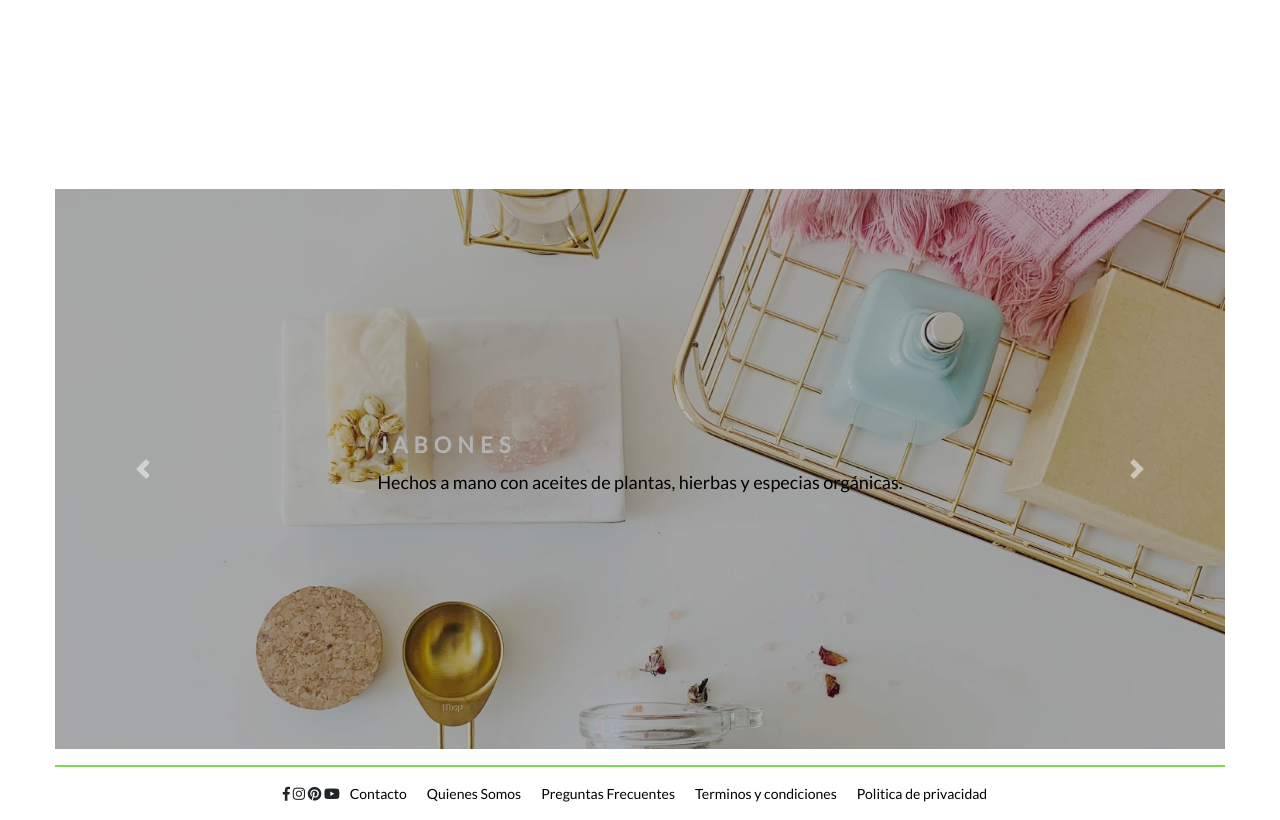
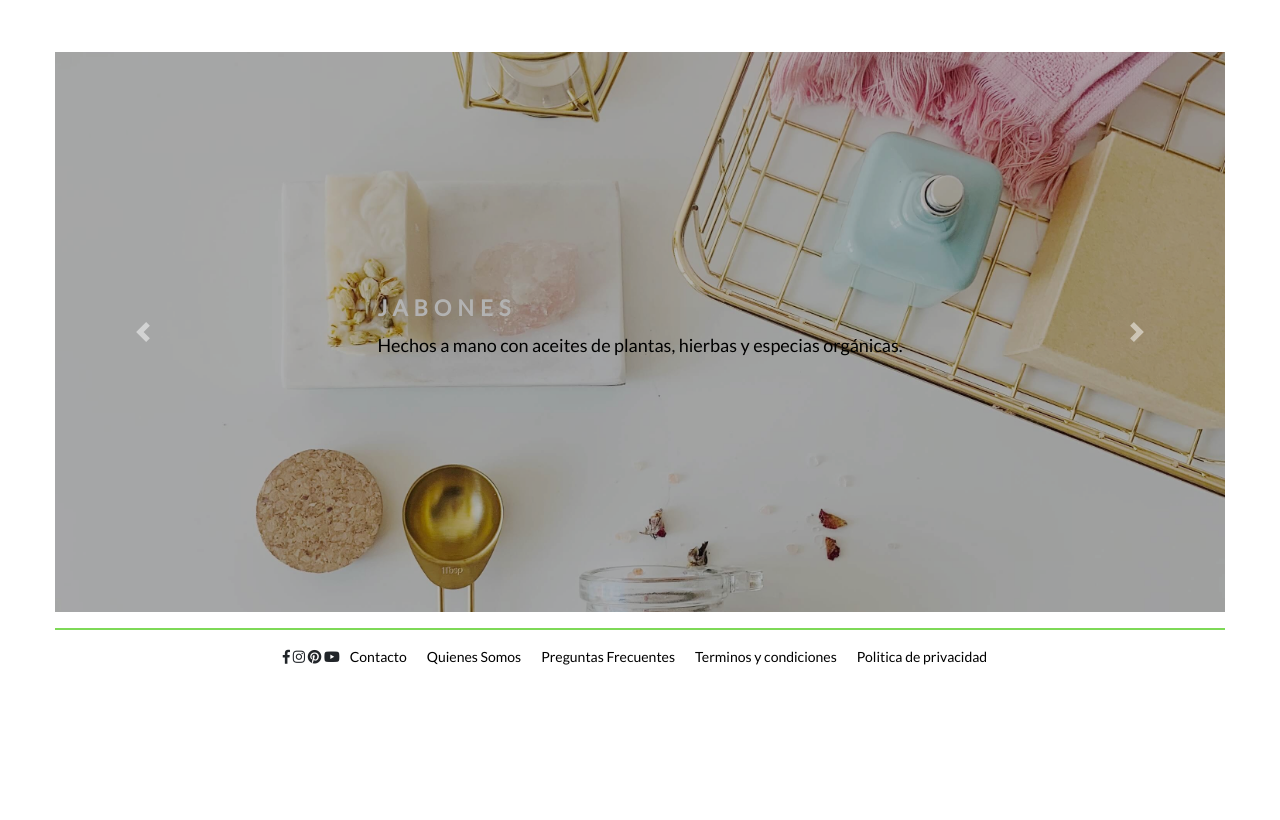
Before and after one commit to mgferrini/pi, a PHP site: page / in a window 1280 px wide. Shown: the part 168-988 px from the top of the page. After the commit the page ends 833 px from the top, so only its background shows below. Run offline with PHP 8.4, Linux system fonts and the light colour scheme.

Commit message:
Update master.css

```diff
--- a/css/master.css
+++ b/css/master.css
@@ -185,7 +185,7 @@ footer{
   color:#7ed957;
 }
 .carousel-slide ,.carousel-fade{
-  margin-top: 147px;
+  margin-top: 10px;
 }
   /* ADELA */
 .__soap-text.__style {
```
